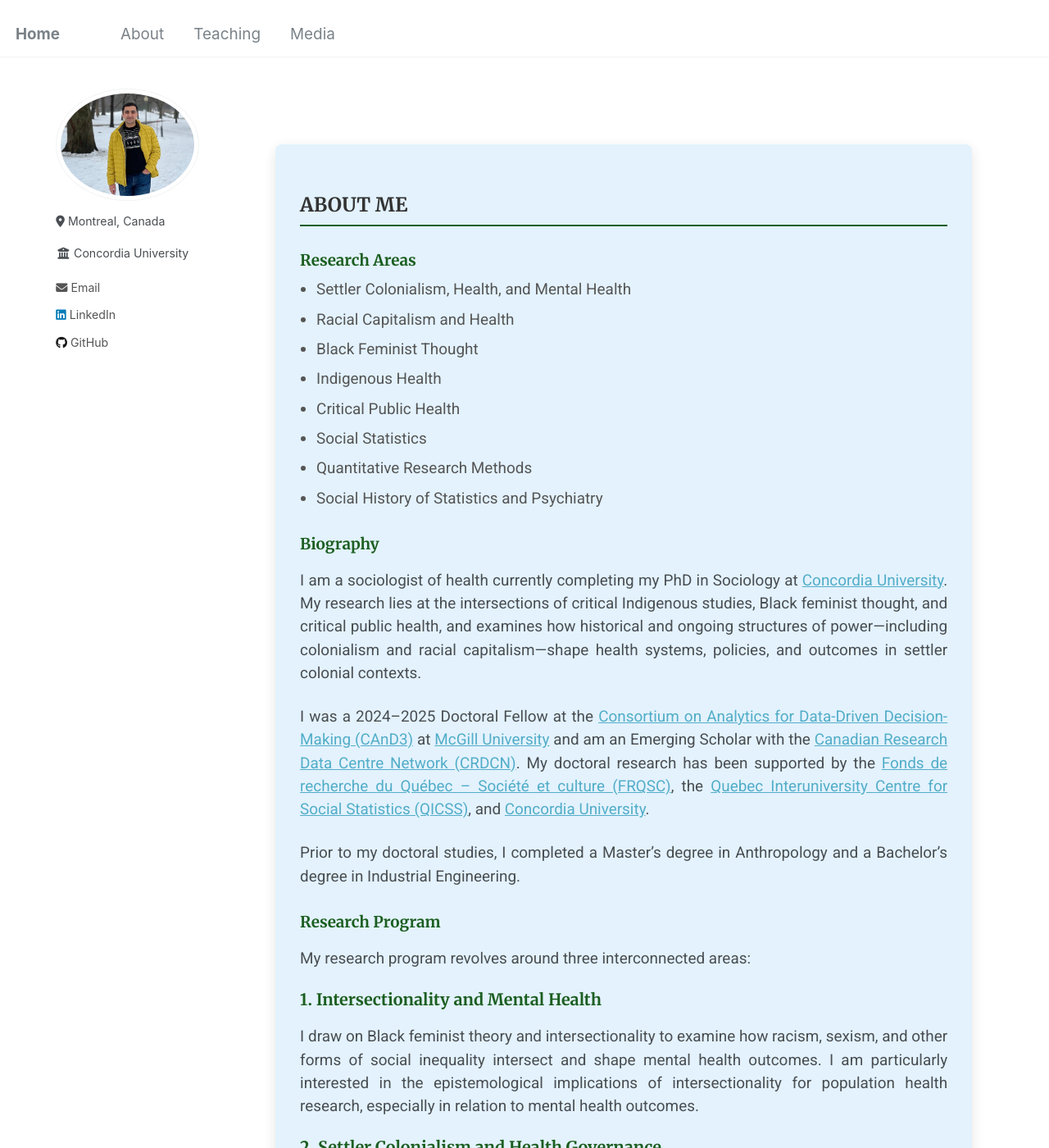
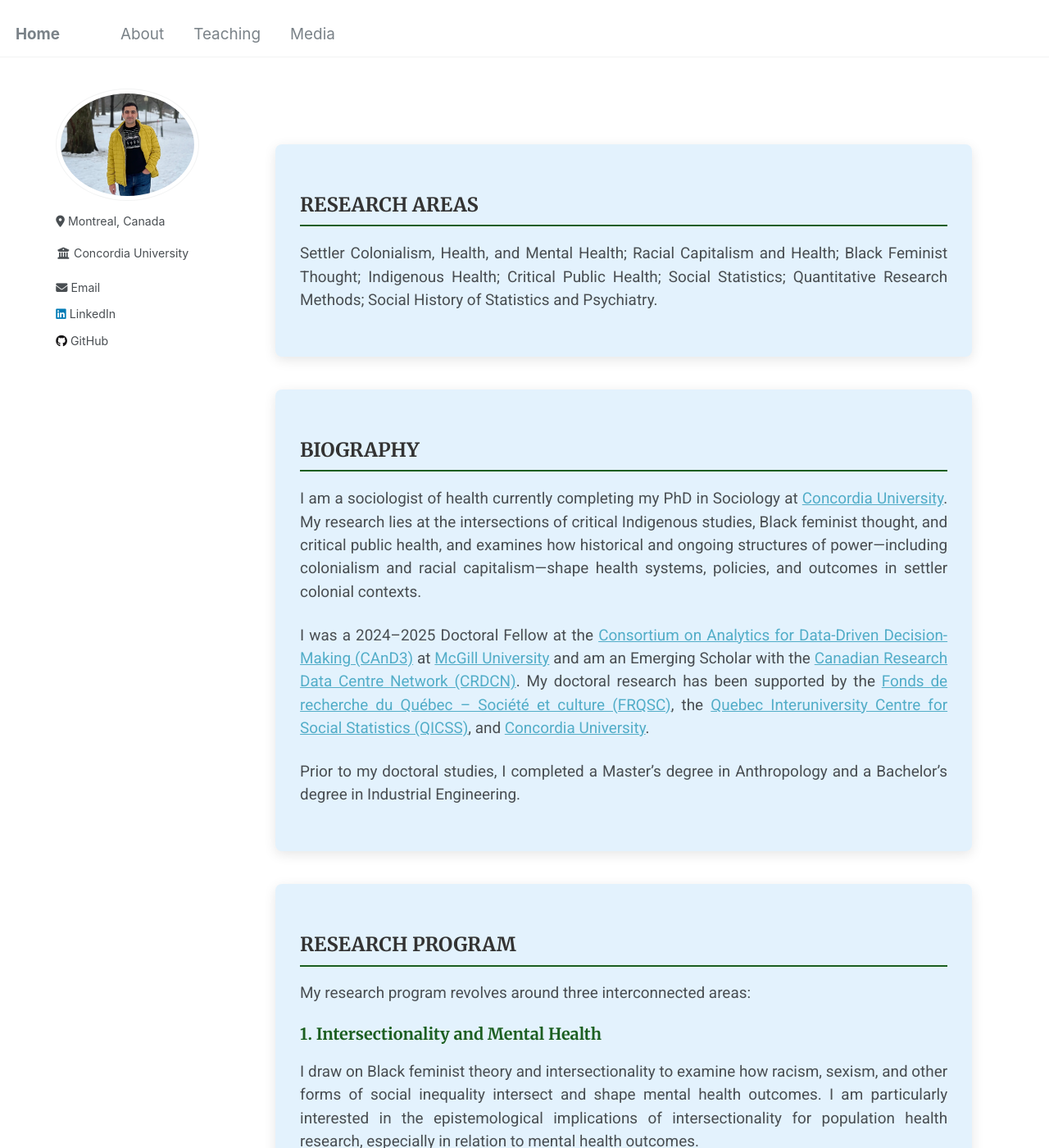
Before and after one commit to Mohsnmonji/mohsnmonji.github.io, a Jekyll site: the page built from about-me.md, in a window 1280 px wide and 1400 px high. Shown: the whole window at 82% size. Built offline with Jekyll 4.4.1, drawn with Linux system fonts in a browser that asks for light colours.

Commit message:
Update about-me.md

```diff
--- a/about-me.md
+++ b/about-me.md
@@ -30,15 +30,6 @@ author_profile: true
     margin-bottom: 10px;
     font-size: 1.1rem;
   }
-  ul {
-    list-style-type: disc;
-    padding-left: 20px;
-    margin-top: 10px;
-  }
-  ul li {
-    margin-bottom: 8px;
-    color: #555;
-  }
   .about-card {
     border-radius: 8px;
     padding: 30px;
@@ -50,23 +41,17 @@ author_profile: true
   }
 </style>
 
+<!-- CARD 1: RESEARCH AREAS -->
 <div class="about-card">
+  <h2>RESEARCH AREAS</h2>
+  <p>
+    Settler Colonialism, Health, and Mental Health; Racial Capitalism and Health; Black Feminist Thought; Indigenous Health; Critical Public Health; Social Statistics; Quantitative Research Methods; Social History of Statistics and Psychiatry.
+  </p>
+</div>
 
-  <h2>ABOUT ME</h2>
-
-  <h3>Research Areas</h3>
-  <ul>
-    <li>Settler Colonialism, Health, and Mental Health</li>
-    <li>Racial Capitalism and Health</li>
-    <li>Black Feminist Thought</li>
-    <li>Indigenous Health</li>
-    <li>Critical Public Health</li>
-    <li>Social Statistics</li>
-    <li>Quantitative Research Methods</li>
-    <li>Social History of Statistics and Psychiatry</li>
-  </ul>
-
-  <h3>Biography</h3>
+<!-- CARD 2: BIOGRAPHY -->
+<div class="about-card">
+  <h2>BIOGRAPHY</h2>
   <p>
     I am a sociologist of health currently completing my PhD in Sociology at
     <a href="https://www.concordia.ca/artsci/sociology-anthropology.html" target="_blank">Concordia University</a>.
@@ -87,8 +72,11 @@ author_profile: true
   <p>
     Prior to my doctoral studies, I completed a Master’s degree in Anthropology and a Bachelor’s degree in Industrial Engineering.
   </p>
+</div>
 
-  <h3>Research Program</h3>
+<!-- CARD 3: RESEARCH PROGRAM -->
+<div class="about-card">
+  <h2>RESEARCH PROGRAM</h2>
   <p>My research program revolves around three interconnected areas:</p>
 
   <h4>1. Intersectionality and Mental Health</h4>
@@ -105,5 +93,4 @@ author_profile: true
   <p>
     Another strand of my research examines the social history of modern statistics and psychiatry, focusing on the historical conditions under which statistical knowledge and psychiatric discourses emerged and became central—epistemologically—to knowledge production about health and population health governance.
   </p>
-
 </div>
```
